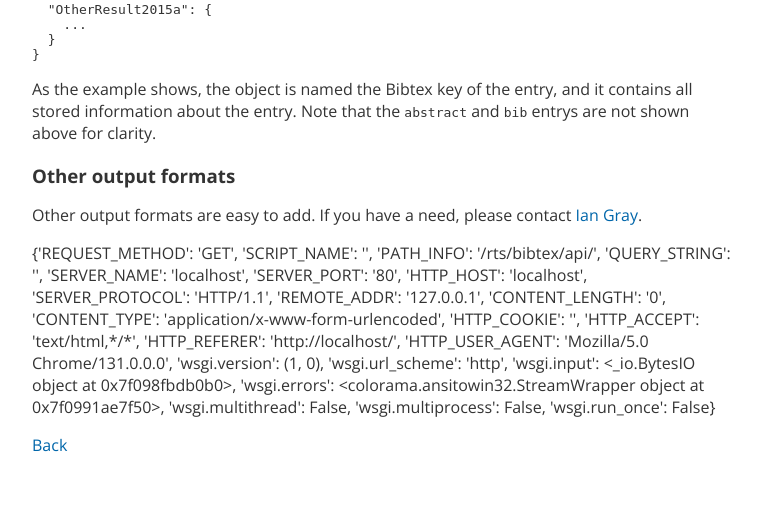
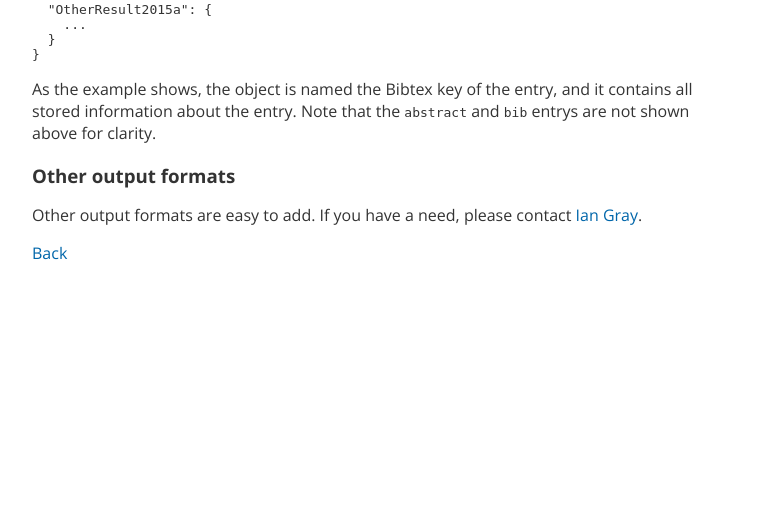
Before and after one commit to RTSYork/bibtex, a Django app: page /rts/bibtex/api/ in a window 1280 px wide. Shown: the part 1336-1868 px from the top of the page, without its empty margins (258-1019 px from the left). After the commit the page ends 1596 px from the top, so only its background shows below. Run offline with Django 3.2, Linux system fonts and the light colour scheme; some web fonts are replaced.

Commit message:
Removed meta pass though

```diff
--- a/bibtex/templates/bibtex/api.html
+++ b/bibtex/templates/bibtex/api.html
@@ -66,8 +66,6 @@
 <h3>Other output formats</h3>
 <p>Other output formats are easy to add. If you have a need, please contact <a href="mailto:{{maintainer.email}}">{{maintainer.name}}</a>.</p>
 
-<p>{{meta}}
-
 <p><a href="{% url 'bibtex:index' %}">Back</a></p>
 
 {% endblock %}
--- a/bibtex/views.py
+++ b/bibtex/views.py
@@ -31,7 +31,7 @@ def view(request):
 	)
 
 def api(request):
-	return render(request, 'bibtex/api.html', {'maintainer': bibsettings.maintainer, 'meta': request.META})
+	return render(request, 'bibtex/api.html', {'maintainer': bibsettings.maintainer})
 
 
 def stats(request):
```
